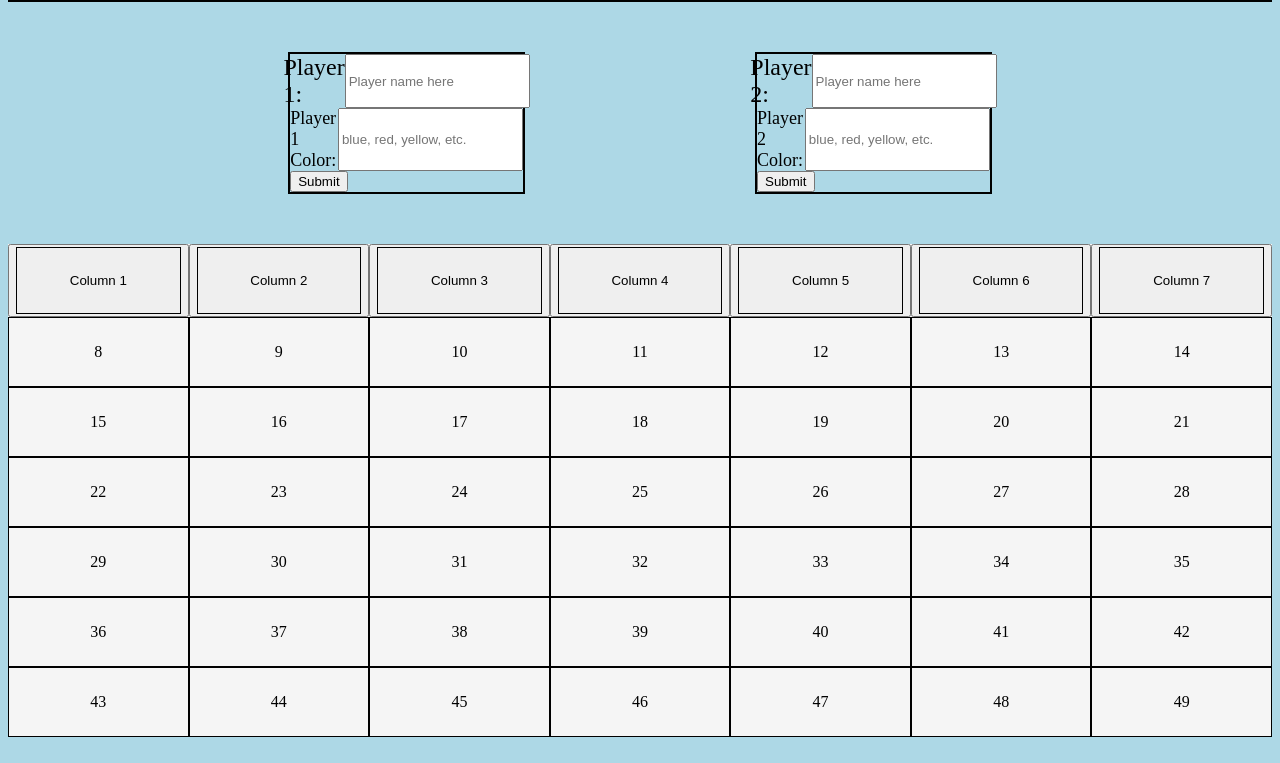
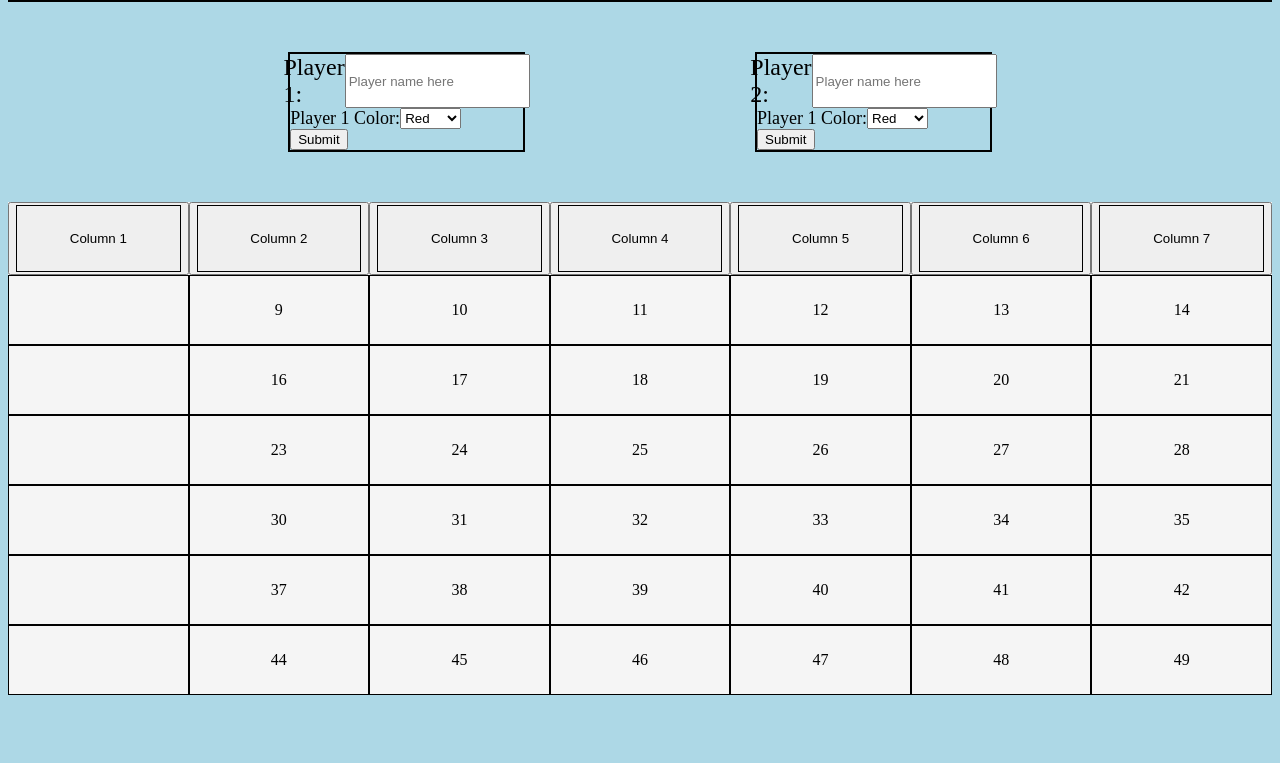
Before and after one commit to JohnFrickR/Project1-Connect4-Clone, a plain HTML site: page index.html in a window 1280 px wide. Shown: the part 75-838 px from the top of the page. After the commit the page ends 800 px from the top, so only its background shows below. Drawn offline with Linux system fonts and the light colour scheme.

Commit message:
Made the player color a dropdown menu instead

```diff
--- a/app.js
+++ b/app.js
@@ -22,18 +22,25 @@ player1.name = document.getElementById('color1')
 // document.getElementById(column1[1]).style.backgroundColor = "red" either of these methods work to change the color
 
 
+// function move1(){
+//     for (let i = 11; i > column1.length; i--)
+//     if(document.getElementById(column1[i]).style.backgroundColor != null){
+//         document.getElementById(column1[i]).style.backgroundColor = "red"
+//         }
+//         console.log(move1())
+//     }
 function move1(){
-    if(document.getElementById(column1[5]).style.backgroundColor != null)
-    document.getElementById(column1[5]).style.backgroundColor = player1.color
+
+    if(document.getElementById(column1[5]).style.backgroundColor != "red") {
+        document.getElementById(column1[5]).style.backgroundColor = "red"
+    } else if(document.getElementById(column1[5]).style.backgroundColor == "red"){
+        document.getElementById(column1[4]).style.backgroundColor = "red"
+        }
     }
-// function name1(){
-//     if(document.getElementById('name1') != null){
-//        let name = document.getElementById('name1').innerText
-//         document.getElementById('label1').innerHTML === name
-//     } else return
-// }
+
 let playerName1;
 let playerColor1;
+// This function takes input from the user to get their name and color
 document.getElementById('submit1').onclick = function(){
     if (document.getElementById('name1') != null){
         playerName1 = document.getElementById('name1').value
@@ -45,13 +52,14 @@ document.getElementById('submit1').onclick = function(){
             document.getElementById('label3').innerHTML = ("Player 1 Color: " + playerColor1)
                     document.getElementById('color1').remove()
                     document.getElementById('submit1').remove()
-                        player2.color = playerColor1
+                        player1.color = playerColor1
                                     console.log(player1)
     } else return
 }
 
 let playerName2;
 let playerColor2;
+// This function takes input from the user to get their name and color
 document.getElementById('submit2').onclick = function(){
     if (document.getElementById('name2') != null){
         playerName2 = document.getElementById('name2').value
@@ -69,6 +77,8 @@ document.getElementById('submit2').onclick = function(){
     } else return
 }
 
+let currentPlayer;
+currentPlayer = player1;
 
 
     document.getElementById('move1').addEventListener('click',move1)
--- a/index.html
+++ b/index.html
@@ -26,9 +26,18 @@
                 <input id="name1" type="text" placeholder="Player name here">
             </div>
 
+            <!-- <div id="P1-color" class="P1-color">
+                <label id="label3">Player 1 Color:</label>
+                <input id="color1" type="text" placeholder="blue, red, yellow, etc.">
+            </div> -->
             <div id="P1-color" class="P1-color">
                 <label id="label3">Player 1 Color:</label>
-                <input id="color1" type="text" placeholder="blue, red, yellow, etc.">
+                <select name="color1" id="color1">
+                    <option value="red">Red</option>
+                    <option value="blue">Blue</option>
+                    <option value="yellow">Yellow</option>
+                    <option value="green">Green</option>
+                </select>
             </div>
 
             <div>
@@ -40,17 +49,26 @@
         <div id="player2-box">
 
             <div id="P2" class="P2">
-                    <label id="label2">Player 2:</label>
-                        <input id='name2' type="text" placeholder="Player name here">
+                <label id="label2">Player 2:</label>
+                <input id='name2' type="text" placeholder="Player name here">
             </div>
 
-            <div id="P2-color" class="P2-color">
+            <!-- <div id="P2-color" class="P2-color">
                 <label id="label4">Player 2 Color:</label>
                 <input id="color2" type="text" placeholder="blue, red, yellow, etc.">
+            </div> -->
+            <div id="P1-color" class="P1-color">
+                <label id="label4">Player 1 Color:</label>
+                <select name="color2" id="color2">
+                    <option value="red">Red</option>
+                    <option value="blue">Blue</option>
+                    <option value="yellow">Yellow</option>
+                    <option value="green">Green</option>
+                </select>
             </div>
 
             <div>
-                <input id ="submit2" type="submit">
+                <input id="submit2" type="submit">
             </div>
 
         </div>
@@ -65,42 +83,42 @@
         <button id="move5"><span class="box box5 item">Column 5</span></button>
         <button id="move6"><span class="box box6 item">Column 6</span></button>
         <button id="move7"><span class="box box7 item">Column 7</span></button>
-        <span class="box box8 item" id="box8">8</span>
+        <span class="box box8 item" id="box8"></span>
         <span class="box box9 item" id="box9">9</span>
         <span class="box box10 item" id="box10">10</span>
         <span class="box box11 item" id="box11">11</span>
         <span class="box box12 item" id="box12">12</span>
         <span class="box box13 item" id="box13">13</span>
         <span class="box box14 item" id="box14">14</span>
-        <span class="box box15 item" id="box15">15</span>
+        <span class="box box15 item" id="box15"></span>
         <span class="box box16 item" id="box16">16</span>
         <span class="box box17 item" id="box17">17</span>
         <span class="box box18 item" id="box18">18</span>
         <span class="box box19 item" id="box19">19</span>
         <span class="box box20 item" id="box20">20</span>
         <span class="box box21 item" id="box21">21</span>
-        <span class="box box22 item" id="box22">22</span>
+        <span class="box box22 item" id="box22"></span>
         <span class="box box23 item" id="box23">23</span>
         <span class="box box24 item" id="box24">24</span>
         <span class="box box25 item" id="box25">25</span>
         <span class="box box26 item" id="box26">26</span>
         <span class="box box27 item" id="box27">27</span>
         <span class="box box28 item" id="box28">28</span>
-        <span class="box box29 item" id="box29">29</span>
+        <span class="box box29 item" id="box29"></span>
         <span class="box box30 item" id="box30">30</span>
         <span class="box box31 item" id="box31">31</span>
         <span class="box box32 item" id="box32">32</span>
         <span class="box box33 item" id="box33">33</span>
         <span class="box box34 item" id="box34">34</span>
         <span class="box box35 item" id="box35">35</span>
-        <span class="box box36 item" id="box36">36</span>
+        <span class="box box36 item" id="box36"></span>
         <span class="box box37 item" id="box37">37</span>
         <span class="box box38 item" id="box38">38</span>
         <span class="box box39 item" id="box39">39</span>
         <span class="box box40 item" id="box40">40</span>
         <span class="box box41 item" id="box41">41</span>
         <span class="box box42 item" id="box42">42</span>
-        <span class="box box43 item" id="box43">43</span>
+        <span class="box box43 item" id="box43"></span>
         <span class="box box44 item" id="box44">44</span>
         <span class="box box45 item" id="box45">45</span>
         <span class="box box46 item" id="box46">46</span>
@@ -125,3 +143,11 @@
     <button id="create-button" onclick="createTamagotchi()">Create Tamagotchi</button>
 
 </div> -->
+
+<!-- <label for="dog-names">Choose a dog name:</label>
+<select name="dog-names" id="dog-names">
+    <option value="rigatoni">Rigatoni</option>
+  <option value="dave">Dave</option>
+  <option value="pumpernickel">Pumpernickel</option>
+  <option value="reeses">Reeses</option>
+</select> -->
```
